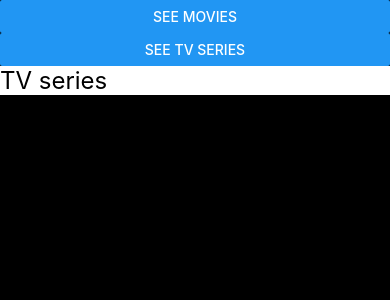
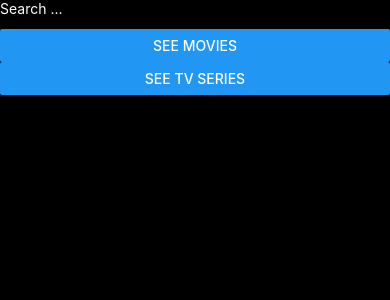
Before and after one commit to Damien1208/react-native, a React Native app: screen / in a window 390 px wide. Shown: the top 300 px of the page. Built offline with nearby package versions, Linux system fonts and the light colour scheme.

Commit message:
commit new rendering

```diff
--- a/App.js
+++ b/App.js
@@ -5,12 +5,14 @@ import TvButton from './components/fetchTvSeries'
 import MoviesButton from './components/fetchMovies'
 import Movies from './components/moviesList'
 import TvSeries from './components/tvSeriesList'
+import SearchInput from './components/searchItem'
 
 
 export default class App extends Component {
   state = {
     moviesList: [],
-    tvSeriesList: []
+    tvSeriesList: [],
+    text: 'Search ...'
   };
 
   fetchMovieHandler = () => {
@@ -44,18 +46,30 @@ export default class App extends Component {
       .catch(err => console.log(err));
   }
 
+  fetchMovieDetail = (text) => {
+    this.state.text = text
+    console.log(this.state.text)
+  }
+
+  clearInputField = () => {
+    this.state.text = '';
+  }
 
 render() {
   return (
     <View style={styles.container}>
-
+      <SearchInput
+        data={this.state.text}
+        clearInput={this.clearInputField}
+        getMovieDetail={this.fetchMovieDetail}/>
       <MoviesButton getMovieList={this.fetchMovieHandler} />
       <TvButton getTvSeriesList={this.fetchTVHandler} />
 
       <View>
-        {this.state.moviesList.length > 1 ? <Movies data={this.state.moviesList}/> :
-          <TvSeries data={this.state.tvSeriesList}
-        />}
+        {this.state.moviesList.length < 1 ?
+        <Text></Text> : <Movies data={this.state.moviesList}/> }
+        {this.state.tvSeriesList.length < 1 ?
+        <Text>''</Text> : <TvSeries data={this.state.tvSeriesList}/> }
       </View>
     </View>
   );
--- a/components/moviesList.js
+++ b/components/moviesList.js
@@ -17,7 +17,7 @@ const Movies = props => {
                                 <Image source={
                                     { uri: `https://image.tmdb.org/t/p/w200/${item.poster_path}` }
                                 }
-                                    style={styles.list} key={item.id} /><Text style={styles.text}>{item.title}</Text></View>
+                                    style={styles.list} key={item.id}  /><Text style={styles.text}>{item.title}</Text></View>
                         }
                     />
                     <FlatList
--- /dev/null
+++ b/components/searchItem.js
@@ -0,0 +1,26 @@
+import React from 'react'
+import { TextInput, StyleSheet } from 'react-native'
+
+const SearchInput = props => {
+
+    return (
+        <TextInput
+        style={{height: 40, borderColor: 'gray', borderWidth: 1}}
+        value={props.data}
+        style={styles.text}
+        onFocus={props.clearInput}
+        onChangeText={(text) => props.getMovieDetail(text)}
+      />
+    );
+}
+
+const styles = StyleSheet.create({
+
+    text: {
+        color: 'white',
+        width: '90%',
+        marginBottom: 12
+    }
+});
+
+export default SearchInput;
--- a/components/tvSeriesList.js
+++ b/components/tvSeriesList.js
@@ -41,7 +41,7 @@ const styles = StyleSheet.create({
   list: {
     height: 90,
     width: 190,
-    marginRight: 228,
+    marginRight: 228
   },
   text: {
       color: 'white',
```
Also changed, not shown: 2 other files (tests, documents, lock files or other folders).
